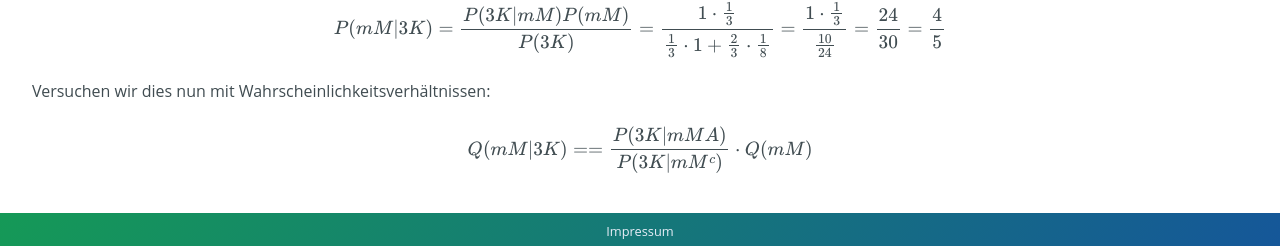
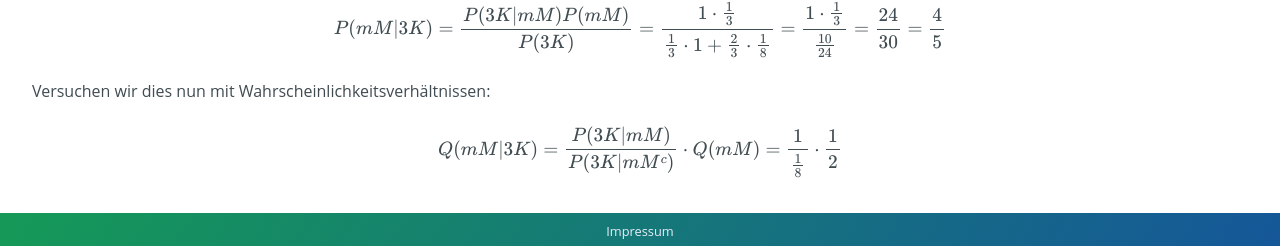
Before and after one commit to cs-LA/home, a Jekyll site: the page built from Wahrscheinlichkeitsrechnung/Bayes.md, in a window 1280 px wide. Shown: the part 1972-2218 px from the top of the page. Built offline with Jekyll 4.4.1, drawn with Linux system fonts in a browser that asks for light colours; our own code applies the rules of GitHub Pages for plain Markdown files.

Commit message:
Update Bayes.md

```diff
--- a/Wahrscheinlichkeitsrechnung/Bayes.md
+++ b/Wahrscheinlichkeitsrechnung/Bayes.md
@@ -80,4 +80,4 @@ $$P(mM \vert 3K) = \frac{P(3K \vert mM) P(mM)}{P(3K)} = \frac{1 \cdot \frac{1}{3
 
 Versuchen wir dies nun mit Wahrscheinlichkeitsverhältnissen:
 
-$$Q(mM \vert 3K) = = \frac{P(3K \vert mMA)}{P(3K \vert mM^c)} \cdot Q(mM)$$
+$$Q(mM \vert 3K) = \frac{P(3K \vert mM)}{P(3K \vert mM^c)} \cdot Q(mM) = \frac{1}{\frac{1}{8}} \cdot \frac{1}{2}$$
```
